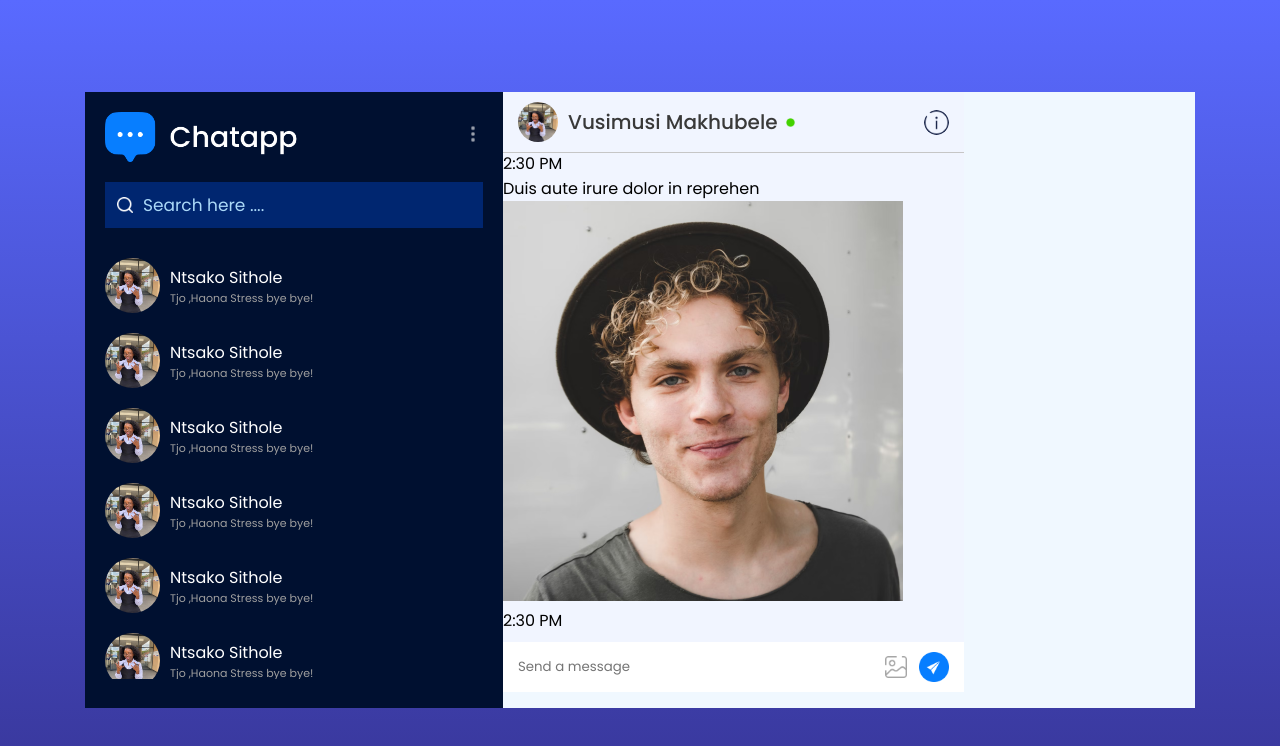
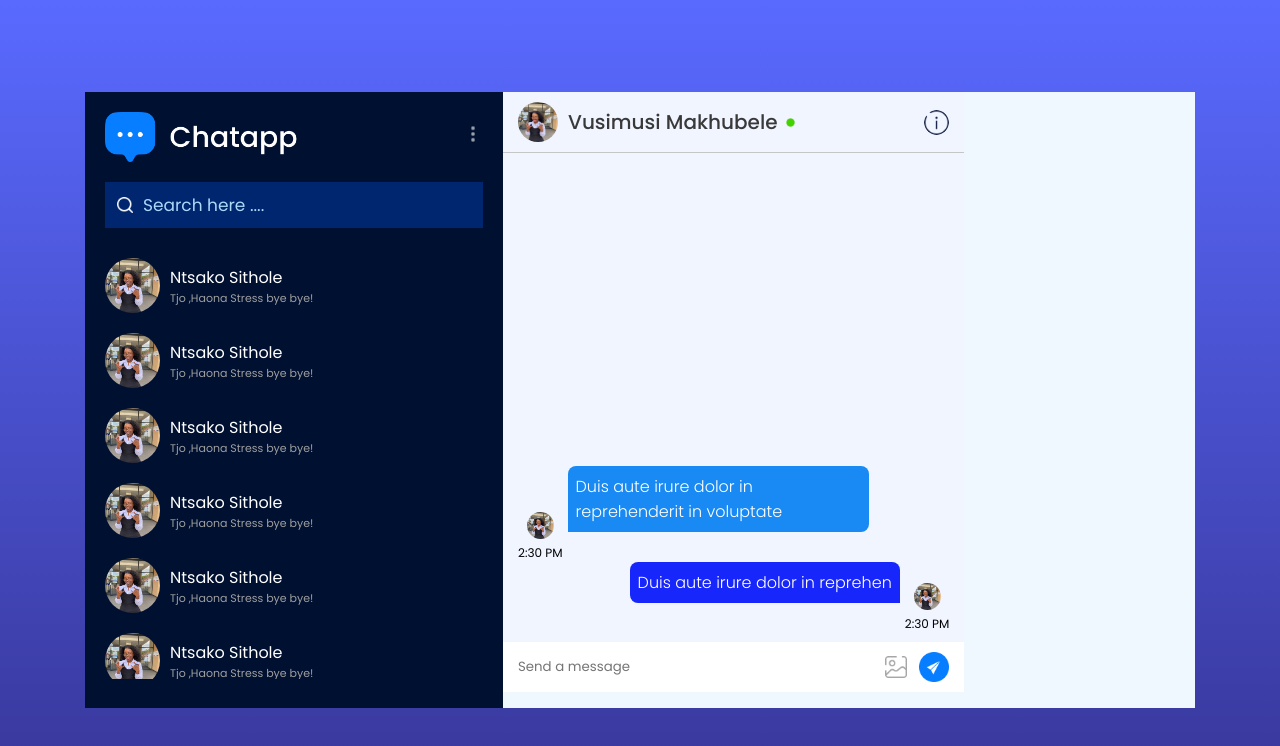
Before and after one commit to Nchavelelo/QuickChat, a React (Vite) app: page /chat in a window 1280 px wide. Shown: the top 746 px of the page. Built offline with nearby package versions, Linux system fonts and the light colour scheme.

Commit message:
Chat Area text box incoming and outgoing

```diff
--- a/src/components/ChatBox/ChatBox.css
+++ b/src/components/ChatBox/ChatBox.css
@@ -71,3 +71,45 @@
     display: flex;
     flex-direction: column-reverse;
 }
+.s-msg div img,.r-msg div img
+{
+    width: 27px;
+    aspect-ratio: 1/1;
+    border-radius: 50px;
+}
+.s-msg,.r-msg
+{
+    display: flex;
+    align-items: end;
+    justify-content: end;
+    gap: 5px;
+    padding: 0px 15px;
+}
+.r-msg
+{
+    flex-direction: row-reverse;
+    justify-content: start;
+}
+.msg
+{
+    background-color: #1726fa;
+    padding: 8px;
+    border-radius: 8px 8px 0px 8px;
+    max-width: 70%;
+    font-weight: 300;
+    color: white;
+    margin-bottom: 30px;
+}
+.r-msg .msg
+{
+    background-color: #198af3;
+    color: white;
+    border-radius: 8px 8px 8px 0px;
+
+}
+.s-msg div,.r-msg div
+{
+    text-align: center;
+    font-size: 12px;
+
+}
--- a/src/components/ChatBox/ChatBox.jsx
+++ b/src/components/ChatBox/ChatBox.jsx
@@ -21,7 +21,7 @@
     </p>
 
     <div>
-      <img src={assets.profile_img2} alt="" />
+      <img src={assets.profile_img} alt="" />
       <p>2:30 PM</p>
     </div>
 
@@ -31,11 +31,11 @@
   <div className="r-msg">
     <p className="msg">
 
-    Duis aute irure dolor in reprehenderit in voluptate velit esse cillum dolore eu fugiat nulla pariatur.
+    Duis aute irure dolor in reprehenderit in voluptate
     </p>
 
     <div>
-      <img src={assets.profile_img2} alt="" />
+      <img src={assets.profile_img} alt="" />
       <p>2:30 PM</p>
     </div>
 
```
